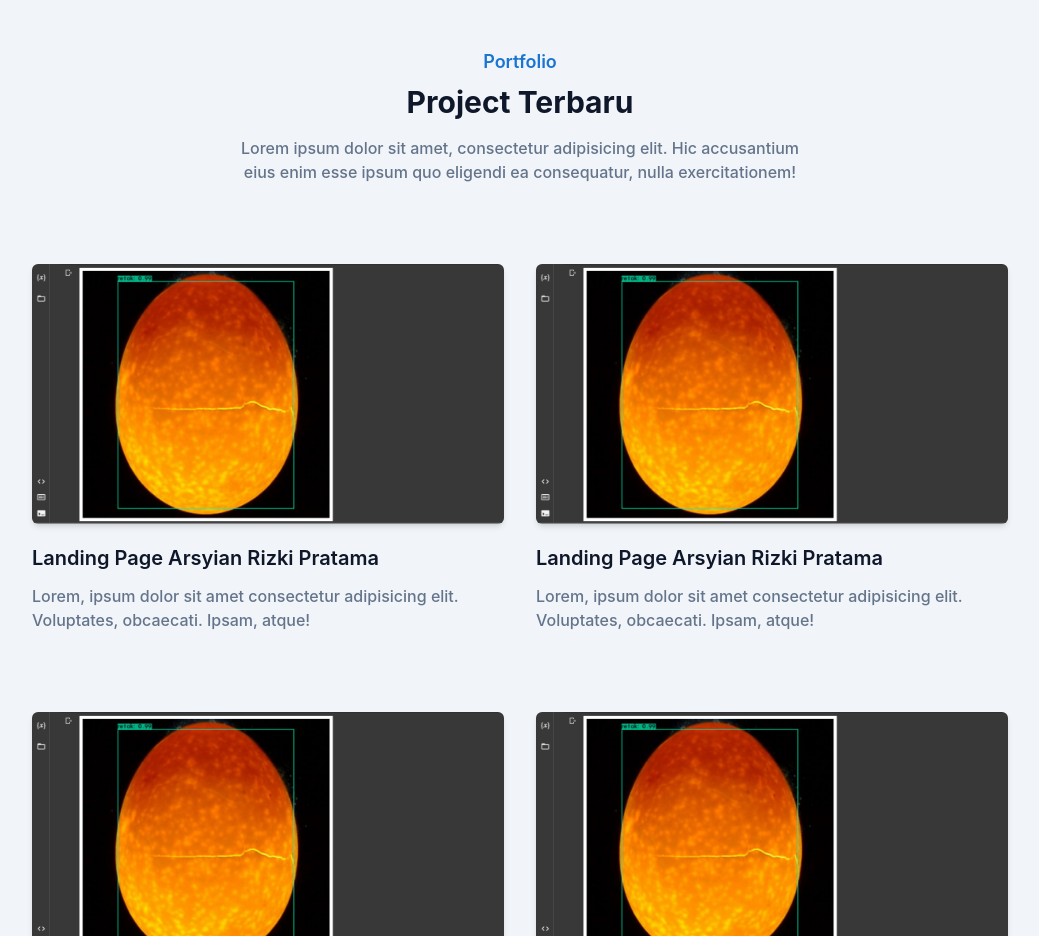
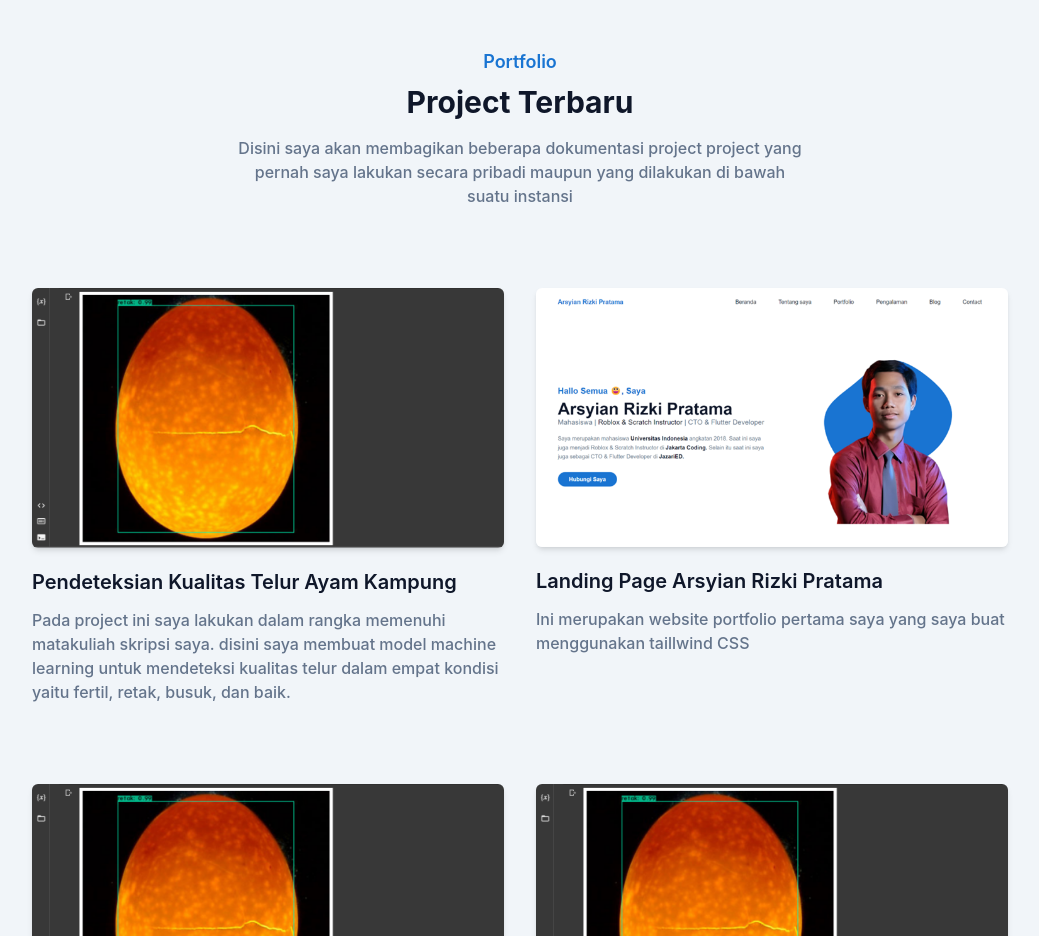
Before and after one commit to ArsyianRizkiPratama/portfolio, a website: page index.html in a window 1280 px wide. Shown: the part 1340-2276 px from the top of the page, without its empty margins (120-1159 px from the left). Drawn offline with Linux system fonts and the light colour scheme.

Commit message:
update 2 tulisan dan gambar portfolio

```diff
--- a/index.html
+++ b/index.html
@@ -126,7 +126,7 @@
                 <div class="max-w-xl mx-auto text-center mb-16">
                     <h4 class="font-semibold text-lg text-primary mb-2">Portfolio</h4>
                     <h2 class="font-bold text-dark text-3xl mb-4">Project Terbaru</h2>
-                    <p class="font-medium text-md text-secondary">Lorem ipsum dolor sit amet, consectetur adipisicing elit. Hic accusantium eius enim esse ipsum quo eligendi ea consequatur, nulla exercitationem!</p>
+                    <p class="font-medium text-md text-secondary">Disini saya akan membagikan beberapa dokumentasi project project yang pernah saya lakukan secara pribadi maupun yang dilakukan di bawah suatu instansi</p>
                 </div>
             </div>
 
@@ -135,15 +135,15 @@
                     <div class="rounded-md shadow-md overflow-hidden">
                         <img src="dist/img/portfolio/1.png" alt="Lnading Page" width="w-full">
                     </div>
-                    <h3 class="font-semibold text-xl text-dark mt-5 mb-3"> Landing Page Arsyian Rizki Pratama</h3>
-                    <p class="font-medium text-base text-secondary">Lorem, ipsum dolor sit amet consectetur adipisicing elit. Voluptates, obcaecati. Ipsam, atque!</p>
+                    <h3 class="font-semibold text-xl text-dark mt-5 mb-3"> Pendeteksian Kualitas Telur Ayam Kampung</h3>
+                    <p class="font-medium text-base text-secondary">Pada project ini saya lakukan dalam rangka memenuhi matakuliah skripsi saya. disini saya membuat model machine learning untuk mendeteksi kualitas telur dalam empat kondisi yaitu fertil, retak, busuk, dan baik.</p>
                 </div>
                 <div class="mb-12 p-4 md:w-1/2">
                     <div class="rounded-md shadow-md overflow-hidden">
-                        <img src="dist/img/portfolio/1.png" alt="Lnading Page" width="w-full">
+                        <img src="dist/img/portfolio/portfolio.png" alt="Lnading Page" width="w-full">
                     </div>
                     <h3 class="font-semibold text-xl text-dark mt-5 mb-3"> Landing Page Arsyian Rizki Pratama</h3>
-                    <p class="font-medium text-base text-secondary">Lorem, ipsum dolor sit amet consectetur adipisicing elit. Voluptates, obcaecati. Ipsam, atque!</p>
+                    <p class="font-medium text-base text-secondary">Ini merupakan website portfolio pertama saya yang saya buat menggunakan taillwind CSS</p>
                 </div>
                 <div class="mb-12 p-4 md:w-1/2">
                     <div class="rounded-md shadow-md overflow-hidden">
```
